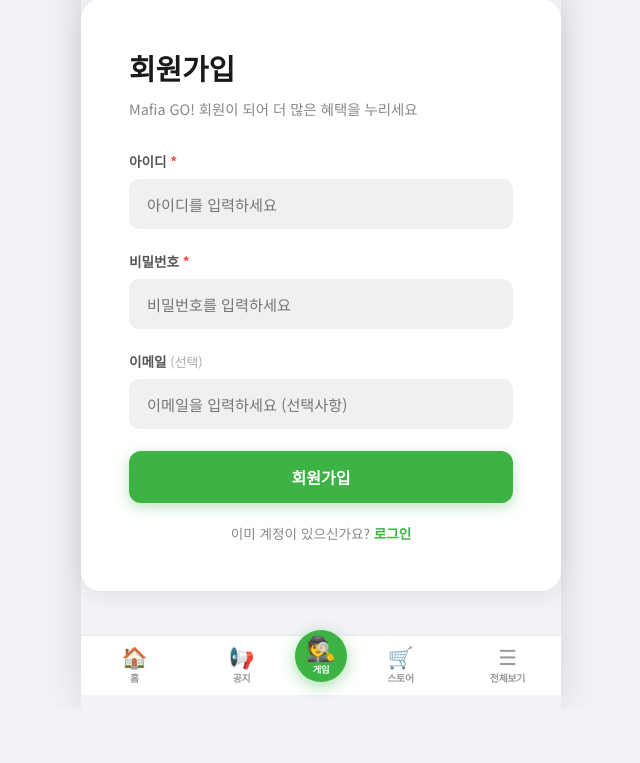
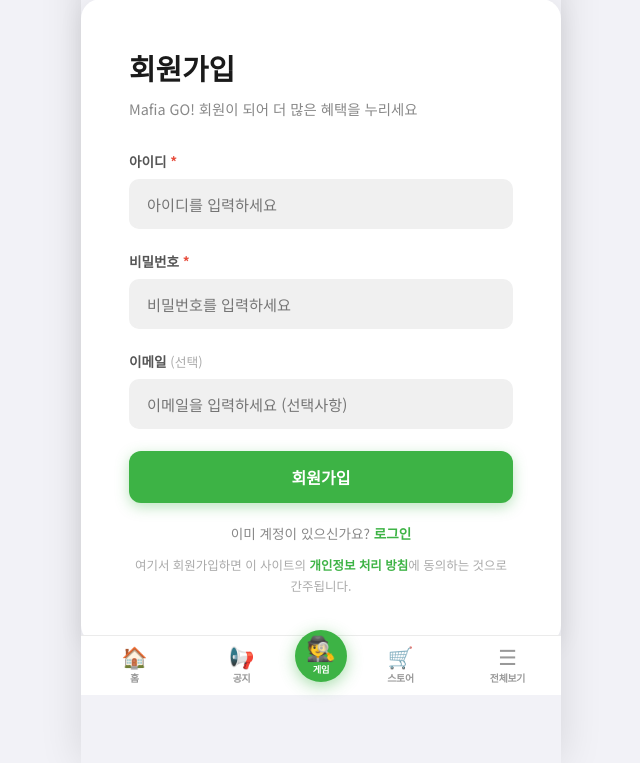
Before and after one commit to universestudio-koreanempire/universe-go, a Flask app: page /register in a window 1280 px wide. Shown: the part 105-868 px from the top of the page, without its empty margins (319-959 px from the left). Before the commit the page ends 800 px from the top, so only its background shows below. Run offline with Flask 3, Linux system fonts and the light colour scheme.

Commit message:
개인정보 보호법에 따른 개인정보 활용 동의 확인

```diff
--- a/mafiago/templates/register.html
+++ b/mafiago/templates/register.html
@@ -20,5 +20,8 @@
         <button type="submit" class="form-submit">회원가입</button>
     </form>
     <p class="form-footer">이미 계정이 있으신가요? <a href="{{ url_for('login') }}">로그인</a></p>
+    <p class="form-footer" style="margin-top:12px; font-size:0.78rem; color:#aaa; line-height:1.7;">
+        여기서 회원가입하면 이 사이트의 <a href="{{ url_for('privacy') }}" style="color:var(--green-primary); font-weight:600;">개인정보 처리 방침</a>에 동의하는 것으로 간주됩니다.
+    </p>
 </div>
 {% endblock %}
```
